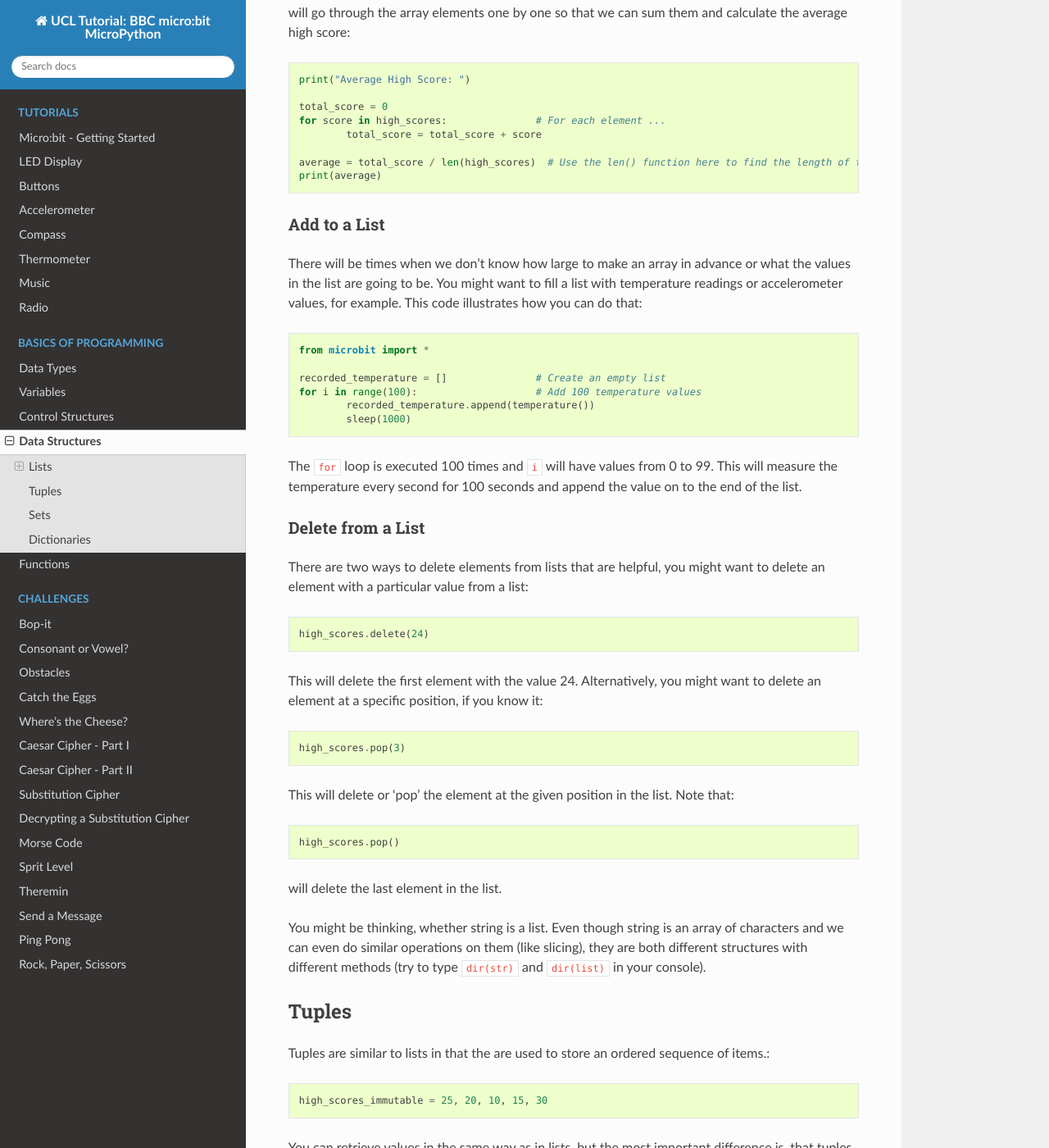
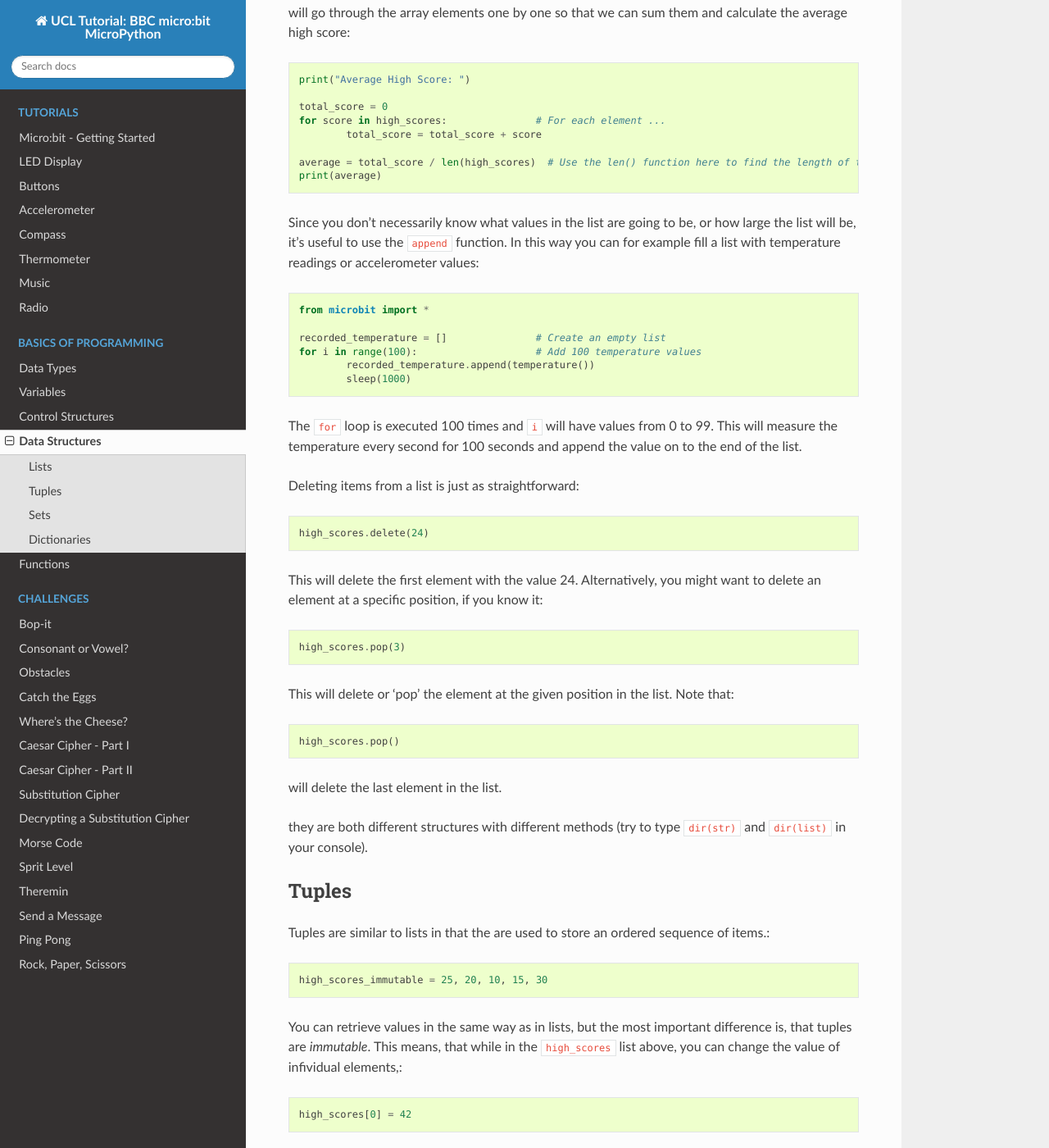
Before and after one commit to rharbird/microbit-challenges, a Sphinx documentation site: the page built from docs/source/basics/data_structures.rst, in a window 1280 px wide and 1400 px high, scrolled down 971 px. Shown: the whole window at 82% size. Built offline with Sphinx 7.4.7 and the Read the Docs theme 2.0.0, drawn with Linux system fonts in a browser that asks for light colours; pages that are not in the unit, such as notebooks, are missing from menus.

Commit message:
Modify list text and add note box

```diff
--- a/docs/source/basics/data_structures.rst
+++ b/docs/source/basics/data_structures.rst
@@ -40,10 +40,8 @@ and calculate the average high score::
 	average = total_score / len(high_scores)  # Use the len() function here to find the length of the array
 	print(average)
 
-Add to a List
-^^^^^^^^^^^^^^
-There will be times when we don't know how large to make an array in advance or what the values in the list are going to be. You might want to fill a list with
-temperature readings or accelerometer values, for example.  This code illustrates how you can do that::
+Since you don't necessarily know what values in the list are going to be, or how large the list will be, it's useful to use the ``append`` function.
+In this way you can for example fill a list with temperature readings or accelerometer values::
 
 	from microbit import *
 
@@ -55,9 +53,7 @@ temperature readings or accelerometer values, for example.  This code illustrate
 The ``for`` loop is executed 100 times and ``i`` will have values from 0 to 99. This will measure the temperature every second for 100 seconds and append the value on to the end of the list.
 
 
-Delete from a List
-^^^^^^^^^^^^^^^^^^^
-There are two ways to delete elements from lists that are helpful, you might want to delete an element with a particular value from a list::
+Deleting items from a list is just as straightforward::
 
 	high_scores.delete(24)
 
```
Also changed, not shown: other parts of docs/source/basics/data_structures.rst (+2 -1 lines).
